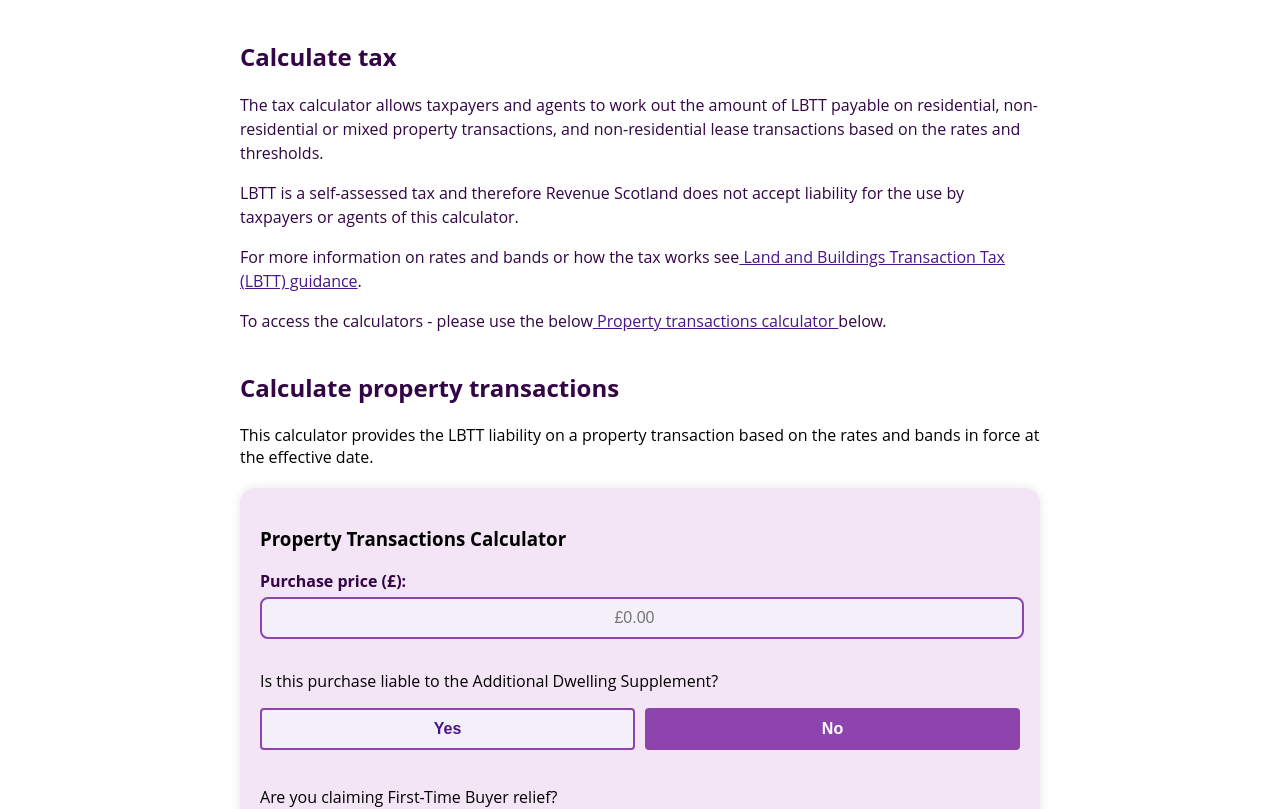
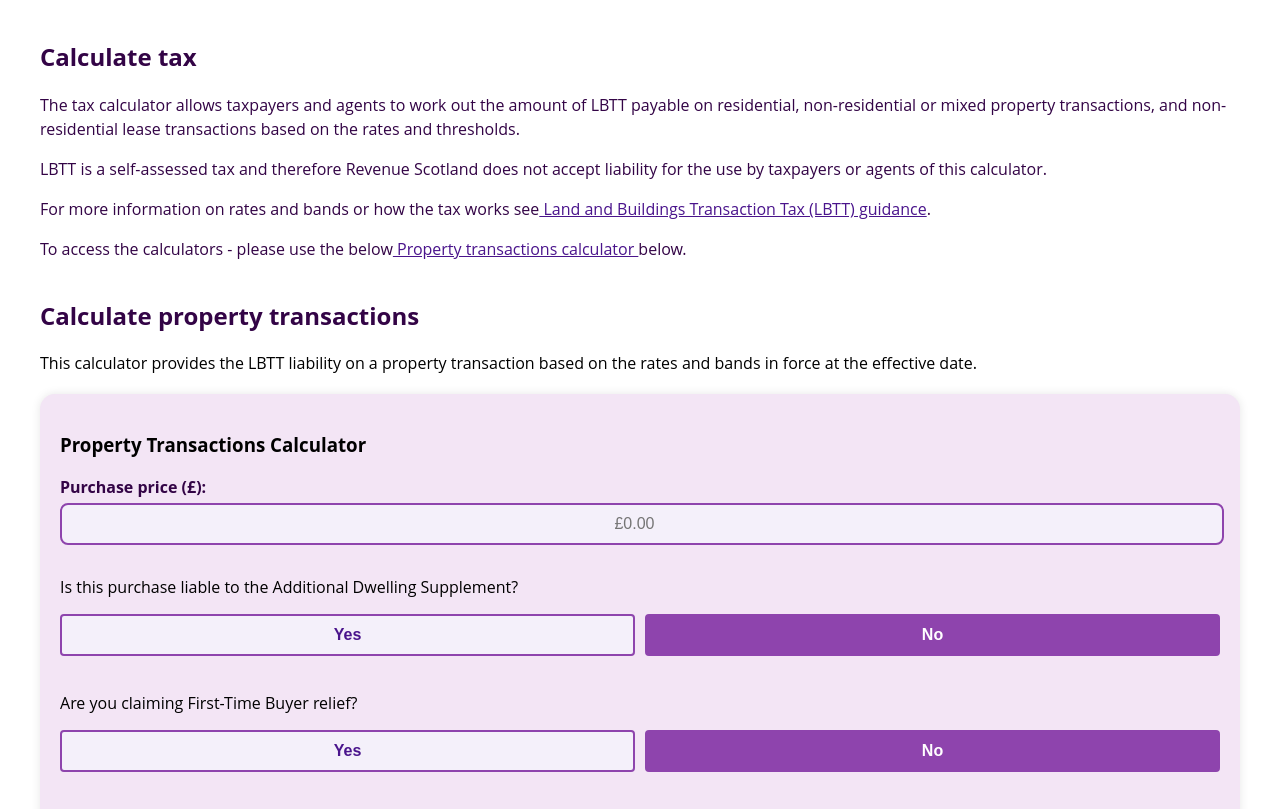
Before and after one commit to samuelloganbjss/LBTT_calculator, a React (Create React App) app in the folder lbtt-frontend/: page / in a window 1280 px wide. Shown: the top 809 px of the page. Built offline with nearby package versions, Linux system fonts and the light colour scheme.

Commit message:
- Added values entered state and box

```diff
--- a/lbtt-frontend/src/App.css
+++ b/lbtt-frontend/src/App.css
@@ -1,5 +1,5 @@
 .app-container {
-  max-width: 800px;
+  max-width: 1200px; /* Increase the container width to accommodate both the calculator and results */
   margin: 0 auto;
   padding: 20px;
   font-family: 'Open Sans', sans-serif;
@@ -46,9 +46,17 @@
   font-weight: bold;
 }
 
+/* Calculator and Results Section Container */
+.calculator-and-results-container {
+  display: flex;
+  justify-content: space-between;
+  gap: 20px; /* Adjust the space between calculator and results sections */
+  margin-top: 20px;
+}
+
 /* Calculator Section */
 .calculator-section {
-  margin-bottom: 40px;
+  flex: 1; /* Make sure the calculator section takes equal space alongside the results */
 }
 
 .calculator-container {
@@ -130,12 +138,37 @@
   text-decoration: underline;
 }
 
+.results-container {
+  flex: 1;
+  background-color: #f0f4f8;
+  padding: 20px;
+  border-radius: 10px;
+  box-shadow: 0 0 10px rgba(0, 0, 0, 0.1);
+}
+
+.results-container h3 {
+  color: #0d47a1;
+  margin-bottom: 10px;
+}
+
+.values-entered,
+.results {
+  margin-bottom: 20px;
+}
+
+.results-container p {
+  font-size: 1rem;
+  color: rgb(51, 4, 70);
+}
+
+/* Error Message */
 .error-message {
   color: #b71c1c;
   margin-top: 10px;
   border-radius: 5px;
 }
 
+/* Footer Section */
 .app-footer {
   text-align: center;
   padding: 10px;
--- a/lbtt-frontend/src/App.js
+++ b/lbtt-frontend/src/App.js
@@ -7,6 +7,7 @@ function App() {
   const [isAdditionalDwelling, setIsAdditionalDwelling] = useState(false);
   const [lbtt, setLbtt] = useState(null);
   const [error, setError] = useState(null);
+  const [showResults, setShowResults] = useState(false);
 
   const handleSubmit = async (event) => {
     event.preventDefault();
@@ -30,9 +31,11 @@ function App() {
       const data = await response.json();
       setLbtt(data.lbtt);
       setError(null);
+      setShowResults(true);
     } catch (err) {
       setError('Error calculating LBTT');
       setLbtt(null);
+      setShowResults(false);
     }
   };
 
@@ -58,7 +61,7 @@ function App() {
             <a href="https://revenue.scot/land-buildings-transaction-tax" target="_blank" rel="noopener noreferrer"> Land and Buildings Transaction Tax (LBTT) guidance</a>.
           </p>
           <p>
-            To access the calculators - please use the  below
+            To access the calculators - please use the below
             <a href="https://revenue.scot/calculate-tax/calculate-property-transactions" target="_blank" rel="noopener noreferrer"> Property transactions calculator  </a> below.
           </p>
         </div>
@@ -70,6 +73,8 @@ function App() {
         <p>This calculator provides the LBTT liability on a property transaction based on the rates and bands in force at the effective date.</p>
       </section>
 
+      {/* Property Transactions Calculator and Results Section */}
+      <div className="calculator-and-results-container">
         {/* Property Transactions Calculator Section */}
         <section className="calculator-section">
           <div className="calculator-container">
@@ -127,11 +132,6 @@ function App() {
               </div>
               <button type="submit" className="calculate-button">Calculate your tax</button>
             </form>
-          {lbtt !== null && (
-            <div role="alert" aria-live="polite">
-              <p>LBTT: £{lbtt}</p>
-            </div>
-          )}
             {error && (
               <div role="alert" aria-live="assertive">
                 <p className="error-message">{error}</p>
@@ -144,6 +144,28 @@ function App() {
             </footer>
           </div>
         </section>
+
+        {/* Results Section */}
+        {showResults && (
+          <section className="results-container">
+            <h3>Values Entered:</h3>
+            <div className="values-entered">
+              <p><strong>Purchase price:</strong> £{price}</p>
+              <p><strong>Is Additional Dwelling Supplement liable?</strong> {isAdditionalDwelling ? "Yes" : "No"}</p>
+              <p><strong>Claiming First-Time Buyer Relief:</strong> {isFirstTimeBuyer ? "Yes" : "No"}</p>
+            </div>
+
+            <h3>Results:</h3>
+            <div className="results">
+              {lbtt !== null && (
+                <div role="alert" aria-live="polite">
+                  <p><strong>LBTT Amount:</strong> £{lbtt}</p>
+                </div>
+              )}
+            </div>
+          </section>
+        )}
+      </div>
     </div>
   );
 }
```
Lines whose indentation alone changed are shown as unchanged.
